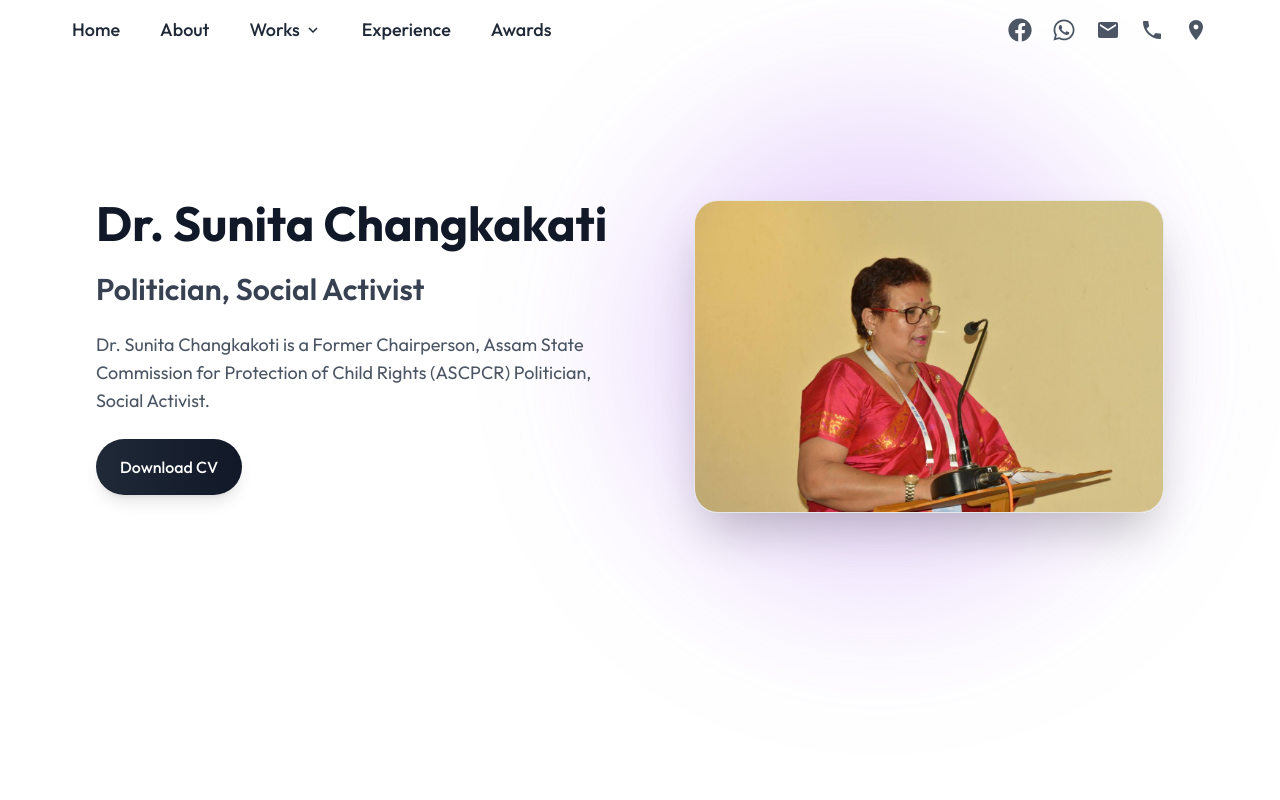
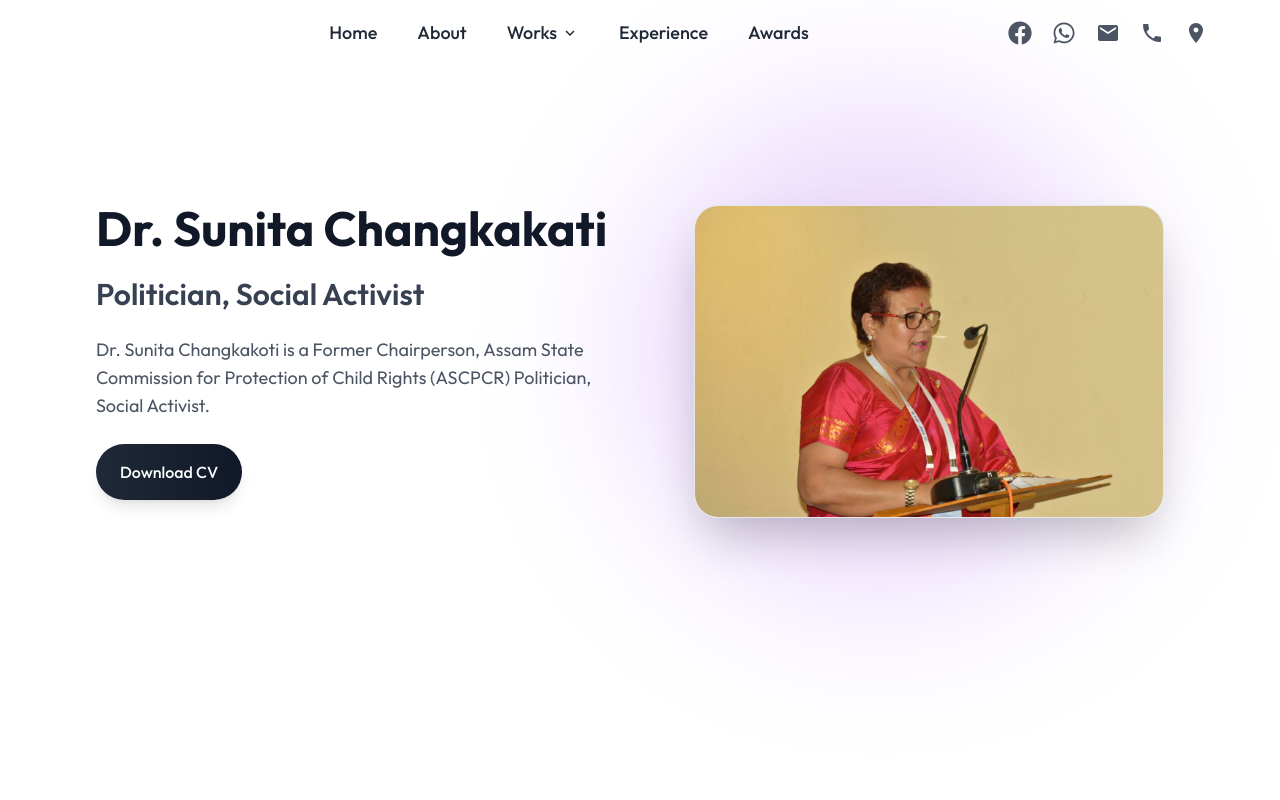
Before and after one commit to KaranbirChakraborty14u/Port, a React (Vite) app: page / in a window 1280 px wide. Shown: the top 800 px of the page. Built offline with nearby package versions, Linux system fonts and the light colour scheme.

Commit message:
first commit

```diff
--- a/src/components/Navbar.jsx
+++ b/src/components/Navbar.jsx
@@ -39,9 +39,9 @@ const Navbar = () => {
   return (
     <nav className="font-outfit sticky top-0 z-50 px-4 md:px-8 py-4 transition-all duration-300">
       <div className="flex items-center justify-between">
-        {/* <Link to="/" aria-label="Home">
+        <Link to="/" aria-label="Home">
           <img src={logo} width={50} height={33} alt="Logo" className="mr-2" />
-        </Link> */}
+        </Link>
 
         {/* Desktop Nav */}
         <div className="hidden md:flex gap-10 text-lg font-medium text-gray-800 items-center ml-10">
```
